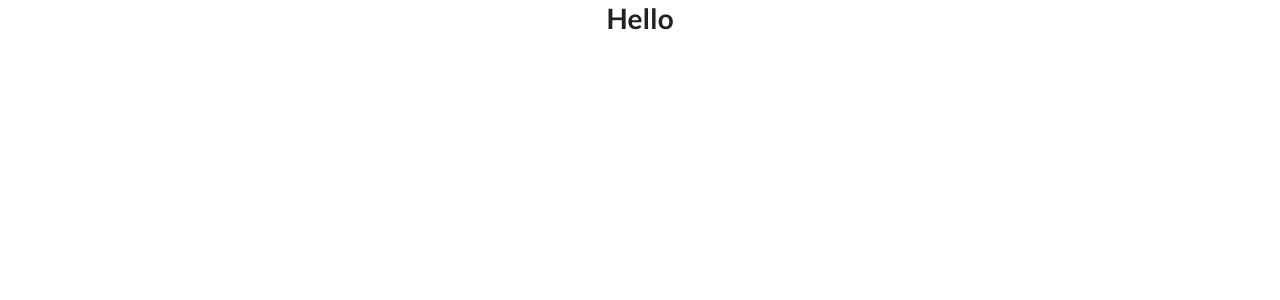
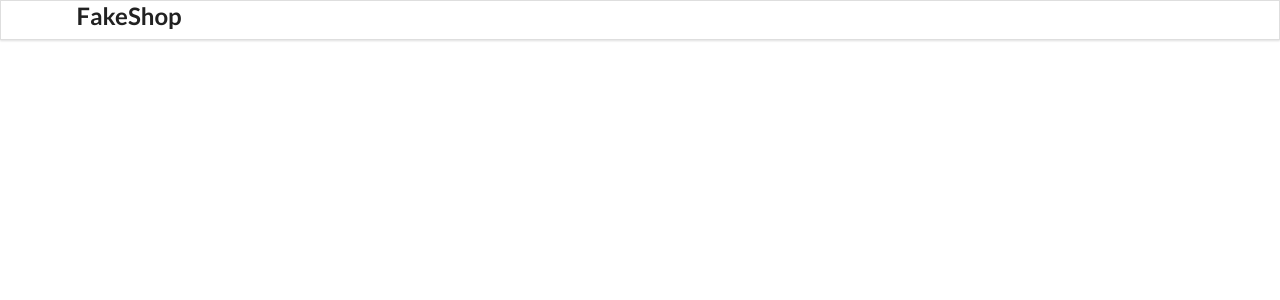
Before and after one commit to frogosa-alea/Ecommerce-Catalog, a React (Create React App) app: page / in a window 1280 px wide. Shown: the top 300 px of the page. Built offline with nearby package versions, Linux system fonts and the light colour scheme.

Commit message:
Initialize Containers

```diff
--- a/src/App.js
+++ b/src/App.js
@@ -1,9 +1,10 @@
 import './App.css';
+import Header from './containers/Header';
 
 function App() {
   return (
     <div className="App">
-      <h1>Hello</h1>
+      <Header/>
     </div>
   );
 }
--- /dev/null
+++ b/src/containers/Header.js
@@ -0,0 +1,13 @@
+import React from 'react'
+
+const Header = () => {
+  return (
+    <div className="ui fixed menu">
+        <div className="ui container center">
+            <h2>FakeShop</h2>
+        </div>
+    </div>
+  )
+}
+
+export default Header
```
Also changed, not shown: src/containers/ProductComponent.js (added, +9 -0 lines), src/containers/ProductDetail.js (added, +9 -0 lines), src/containers/ProductListing.js (added, +11 -0 lines).
